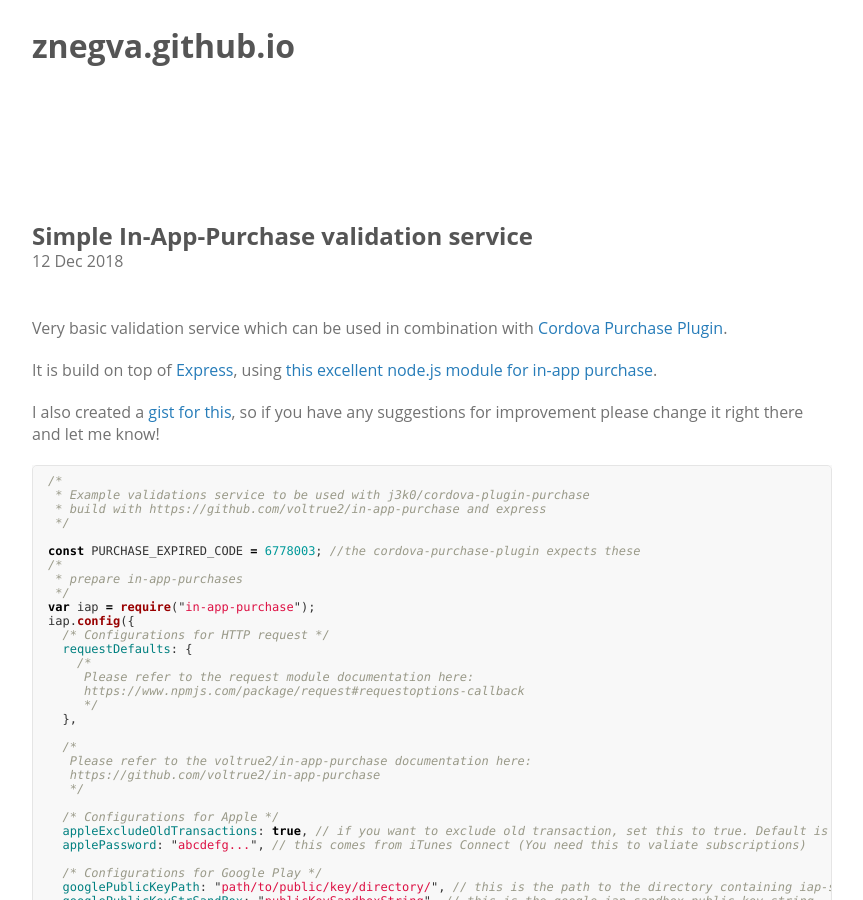
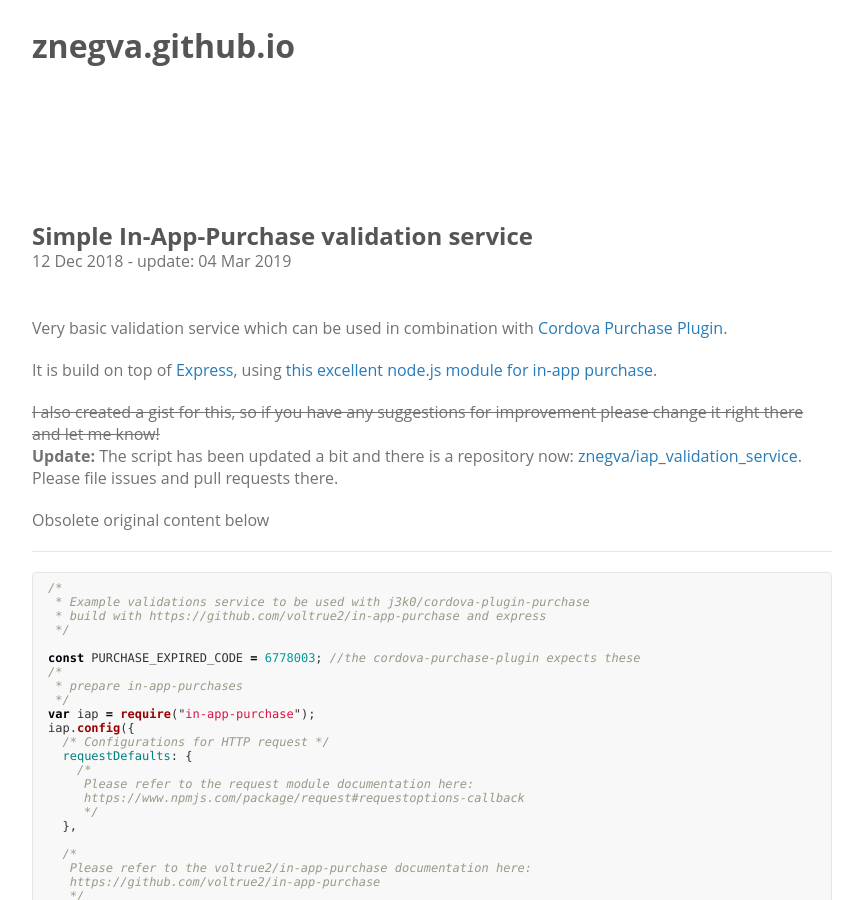
Before and after one commit to znegva/znegva.github.io, a Jekyll site: the page built from _posts/2018-12-12-simple-validation-service.md, in a window 1280 px wide and 900 px high. Shown: the whole window, without its empty margins (208-1071 px from the left). Built offline with Jekyll 4.4.1, drawn with Linux system fonts in a browser that asks for light colours; the repository's description, which GitHub fills in, is left out.

Commit message:
chg: validation service is now on github

````diff
--- a/_posts/2018-12-12-simple-validation-service.md
+++ b/_posts/2018-12-12-simple-validation-service.md
@@ -1,7 +1,8 @@
 ---
 layout: post
 title: Simple In-App-Purchase validation service
-tags: Cordova ionic node
+tags: Cordova ionic node GitHub
+update: 2019-03-04
 ---
 
 Very basic validation service which can be used in combination
@@ -10,10 +11,17 @@ with [Cordova Purchase Plugin](https://github.com/j3k0/cordova-plugin-purchase).
 It is build on top of [Express](https://expressjs.com/), using
 [this excellent node.js module for in-app purchase](https://github.com/voltrue2/in-app-purchase).
 
-I also created a [gist for this](https://gist.github.com/znegva/18c19acb2272cfce24583221a3b0251e),
-so if you have any suggestions for improvement please change it right there and let me know!
+<s>I also created a gist for this, so if you have any suggestions for improvement please change it right there and let me know!</s>
 
-```js
+__Update:__ The script has been updated a bit and there is a repository now: [znegva/iap_validation_service](https://github.com/znegva/iap_validation_service).
+Please file issues and pull requests there.
+
+
+Obsolete original content below
+
+---
+
+~~~js
 /*
  * Example validations service to be used with j3k0/cordova-plugin-purchase
  * build with https://github.com/voltrue2/in-app-purchase and express
@@ -213,11 +221,11 @@ app.listen(port, () => {
     `*** in-app-purchase-validation-server listening (port ${port}) ***`
   );
 });
-```
+~~~
 
 The related `package.json` to manage all used packages:
 
-```json
+~~~json
 {
   "name": "simple-validation-service",
   "version": "0.0.1",
@@ -236,4 +244,4 @@ The related `package.json` to manage all used packages:
     "morgan": "^1.9.1"
   }
 }
-```
+~~~
````
Also changed, not shown: overview.md (+6 -5 lines).
